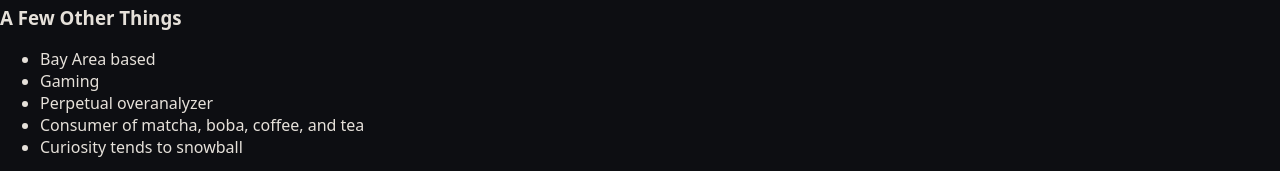
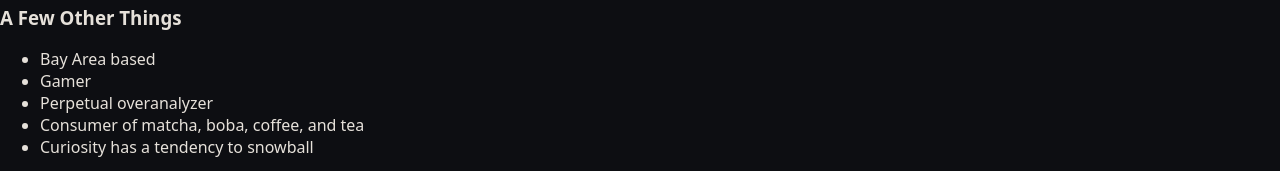
Before and after one commit to 1NJ57C3/portfolio-v2, a React (Vite) app: page / in a window 1280 px wide. Shown: the part 885-1056 px from the top of the page. Built offline with nearby package versions, Linux system fonts and the light colour scheme.

Commit message:
chore(about): adjust verbiage for flow

```diff
--- a/src/sections/About/About.tsx
+++ b/src/sections/About/About.tsx
@@ -31,10 +31,10 @@ function About() {
           <h3>A Few Other Things</h3>
           <ul>
             <li>Bay Area based</li>
-            <li>Gaming</li>
+            <li>Gamer</li>
             <li>Perpetual overanalyzer</li>
             <li>Consumer of matcha, boba, coffee, and tea</li>
-            <li>Curiosity tends to snowball</li>
+            <li>Curiosity has a tendency to snowball</li>
           </ul>
         </aside>
       </div>
```
